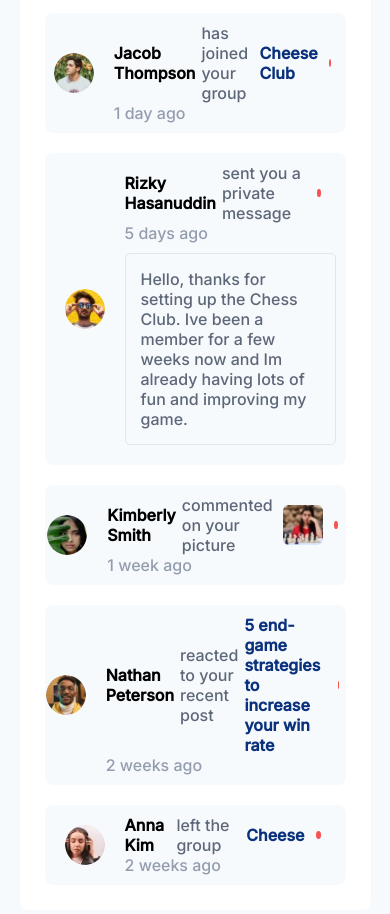
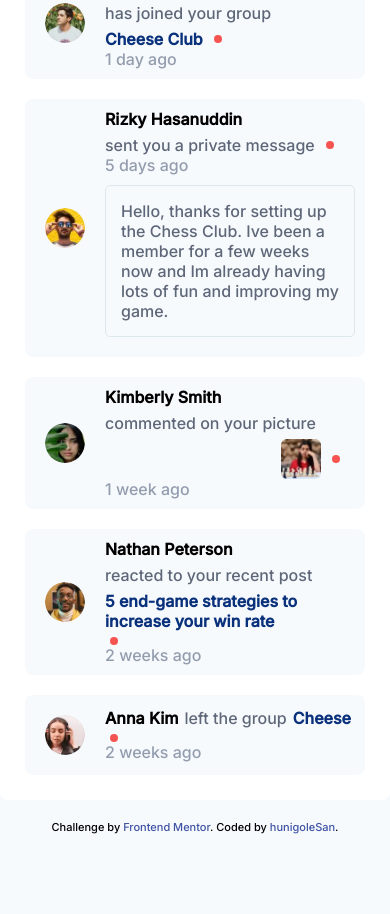
Before and after one commit to HunigoleSan/notifications-page-main, a plain HTML site: page index.html in a window 390 px wide. Shown: the part 332-1246 px from the top of the page. After the commit the page ends 1186 px from the top, so only its background shows below. Drawn offline with Linux system fonts and the light colour scheme.

Commit message:
Subiendo link de github

```diff
--- a/css/styles.css
+++ b/css/styles.css
@@ -28,8 +28,9 @@ body{
     display: flex;
     justify-content: center;
     align-items: center;
-    padding: 13rem 0rem;
+    padding: 2rem 0rem;
     background-color: var(--very-light-grayish-blue);
+    flex-direction: column;
 }
 img{
     display: block;
@@ -37,11 +38,18 @@ img{
 .name{
     font-weight: bold;
 }
+.name:hover{
+    color: var(--blue);
+}
 .interaction{
     color: var(--dark-grayish-blue);
 }
 .publication{
     color: var(--blue);
+    font-weight: bold;
+}
+.publication_read{
+    color: var(--dark-grayish-blue);
     font-weight: bold;
 }
 .notification_time{
@@ -55,6 +63,9 @@ img{
     padding: 1.5rem;
     margin-bottom: 1rem;
     border-radius: 5px;
+}
+.message:hover{
+    background-color: var(--light-grayish-blue-1);
 }
 .picture{
     margin-left: auto;
@@ -73,16 +84,17 @@ img{
 }
 .content_info{
     display: flex;
-
     align-items: center;
     gap: 6px;
+    flex-wrap: wrap;
+    justify-content: start;
 
 }
 span{
     display: inline-flex;
 }
 .container_notifications{
-    width: 50%;
+    max-width: 1000px;
 
     padding: 25px;
     display: flex;
@@ -123,6 +135,9 @@ span{
     color: var(--dark-grayish-blue);
     cursor: pointer;
 }
+.mark_all:hover{
+    color: var(--blue);
+}
 .show_user_notifications{
     display: flex;
     flex-direction: column;
@@ -149,14 +164,50 @@ span{
 p{
     line-height: 2rem;
 }
+/* atribution*/
+.attribution{
+    margin: 2rem 0rem;
+    width: 100%;
+    text-align: center;
+    font-size: 1.6rem;
+
+}
+.attribution > a{
+    color: var(--blue);
+    text-decoration: none;
+}
+.attribution > a:nth-child(2){
+    transition: text-shadow 0.5s ease;
+}
+.attribution > a:nth-child(2):hover{
+    color: rgb(243, 171, 37);
+
+    text-shadow: 10px 10px 1rem var(--blue);
+    transition: text-shadow 0.5s ease;
+}
+/**/
+
+
 
 /* Responsive */
-@media screen and (max-width: 700px){
+@media screen and (max-width: 1100px){
+
+    .container_notifications{
+        max-width: inherit;
+        width: 90%;
+    }
     body{
-        padding: 2rem 0rem;
+        padding: 0;
     }
+}
+@media screen and (max-width: 500px){
+
     .container_notifications{
-        width: 90%;
+        max-width: inherit;
+        width: 100%;
+    }
+    body{
+        padding: 0;
     }
 }
 /* ESTILOS JAVASCRIPT */
--- a/index.html
+++ b/index.html
@@ -44,10 +44,10 @@
 
   </div>
 
-  <!-- <div class="attribution">
+  <div class="attribution">
     Challenge by <a href="https://www.frontendmentor.io?ref=challenge" target="_blank">Frontend Mentor</a>.
-    Coded by <a href="#">Your Name Here</a>.
-  </div> -->
+    Coded by <a href="https://github.com/HunigoleSan/notifications-page-main">hunigoleSan</a>.
+  </div>
   <script src="js/notifications.js"></script>
 </body>
 
--- a/js/notifications.js
+++ b/js/notifications.js
@@ -150,9 +150,15 @@ arrayNotificationsHtml.forEach(function callback(currentValue, index, array) {
                     currentValue.classList.remove('show_bg_noti_active')
                     currentValue.classList.add('hidden_bg_noti_not_active')
                     for (let i = 0; i < changeActive.length; i++) {
+                        if(changeActive[i].classList == 'publication'){
+                            changeActive[i].classList.remove('publication')
+                            changeActive[i].classList.add('publication_read')
+                        }
                         if (changeActive[i].classList == 'active'){
                             changeActive[i].classList.remove('active')
+
                         }
+
 
                     }
                     countActive -= 1
@@ -177,6 +183,7 @@ markAllHtml.addEventListener('click', e => {
             let nombre = user_notification[i].name
             let active = user_notification[i].active
             if (user_notification[i].active == false) {
+
                 user_notification[i].active = true;
                 countActive -= 1
                 console.log("Usuario: ", nombre)
@@ -185,6 +192,10 @@ markAllHtml.addEventListener('click', e => {
                 console.log("No se selecciono a este usuario")
             }
             for (let i = 0; i < changeActive.length; i++) {
+                if(changeActive[i].classList == 'publication'){
+                    changeActive[i].classList.remove('publication')
+                    changeActive[i].classList.add('publication_read')
+                }
                 if (changeActive[i].classList == 'active'){
                     changeActive[i].classList.remove('active')
                 }
```
